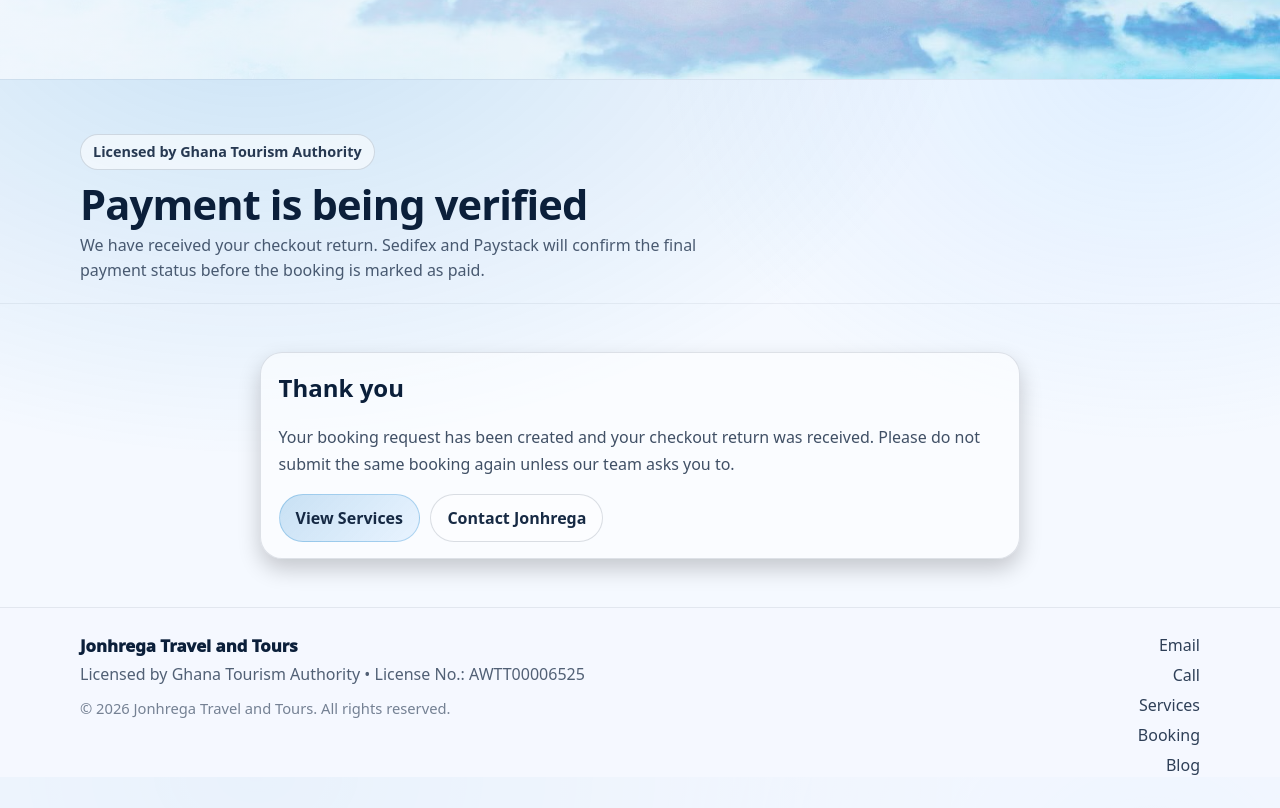
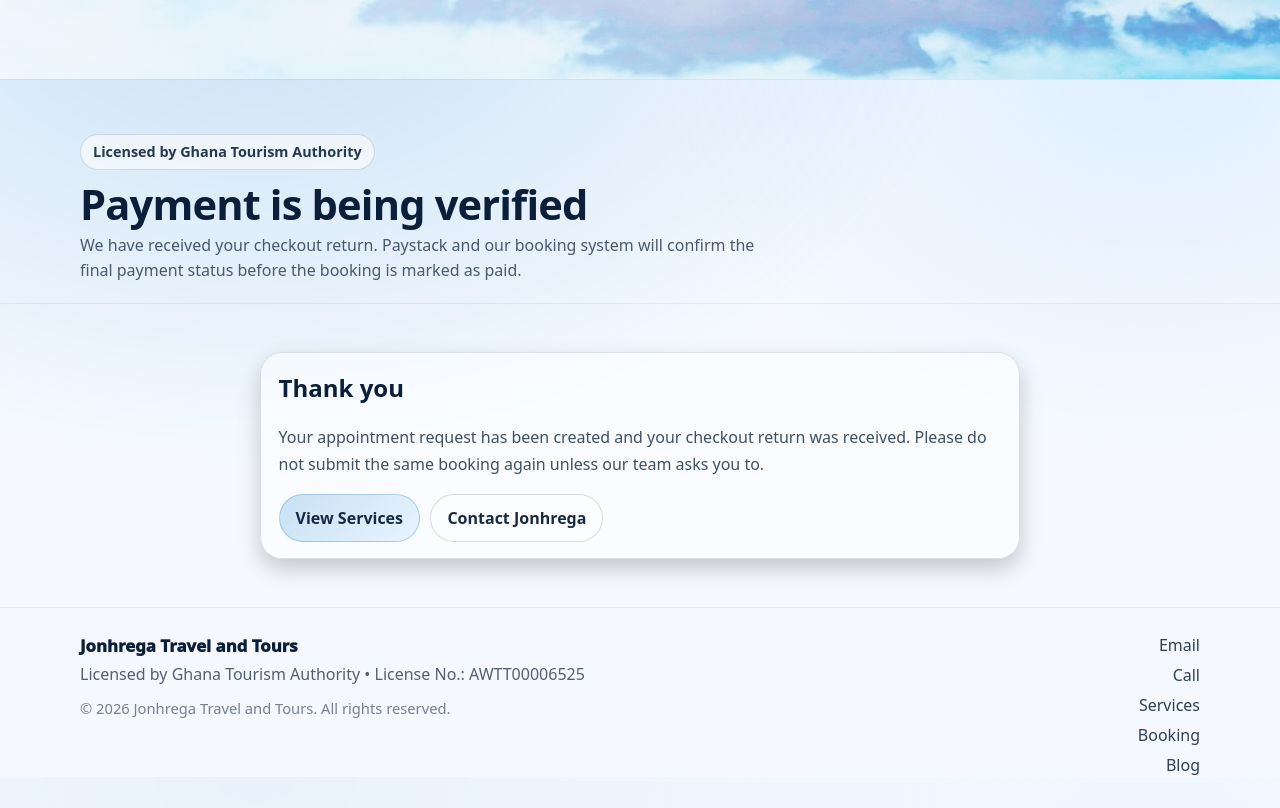
Before and after one commit to learngermanghana/jonhrega-travel-site, a React (Vite) app: page /payment/return in a window 1280 px wide. Shown: the part 823-1631 px from the top of the page. Built offline with nearby package versions, Linux system fonts and the light colour scheme.

Commit message:
Use customer-friendly payment return copy

```diff
--- a/src/pages/PaymentReturnPage.jsx
+++ b/src/pages/PaymentReturnPage.jsx
@@ -15,19 +15,19 @@
     <>
       <SEO
         title="Payment Processing"
-        description="Your checkout return has been received. Sedifex will confirm the final payment status."
+        description="Your checkout return has been received. Our team will confirm the final payment status."
         path="/payment/return"
       />
       <PageHeader
         title="Payment is being verified"
-        subtitle="We have received your checkout return. Sedifex and Paystack will confirm the final payment status before the booking is marked as paid."
+        subtitle="We have received your checkout return. Paystack and our booking system will confirm the final payment status before the booking is marked as paid."
       />
       <section className="section">
         <Container>
           <div className="card paymentReturnCard">
             <h2>Thank you</h2>
             <p>
-              Your booking request has been created and your checkout return was received. Please do not submit the same booking again unless our team asks you to.
+              Your appointment request has been created and your checkout return was received. Please do not submit the same booking again unless our team asks you to.
             </p>
             {reference && (
               <p className="tiny">
```
